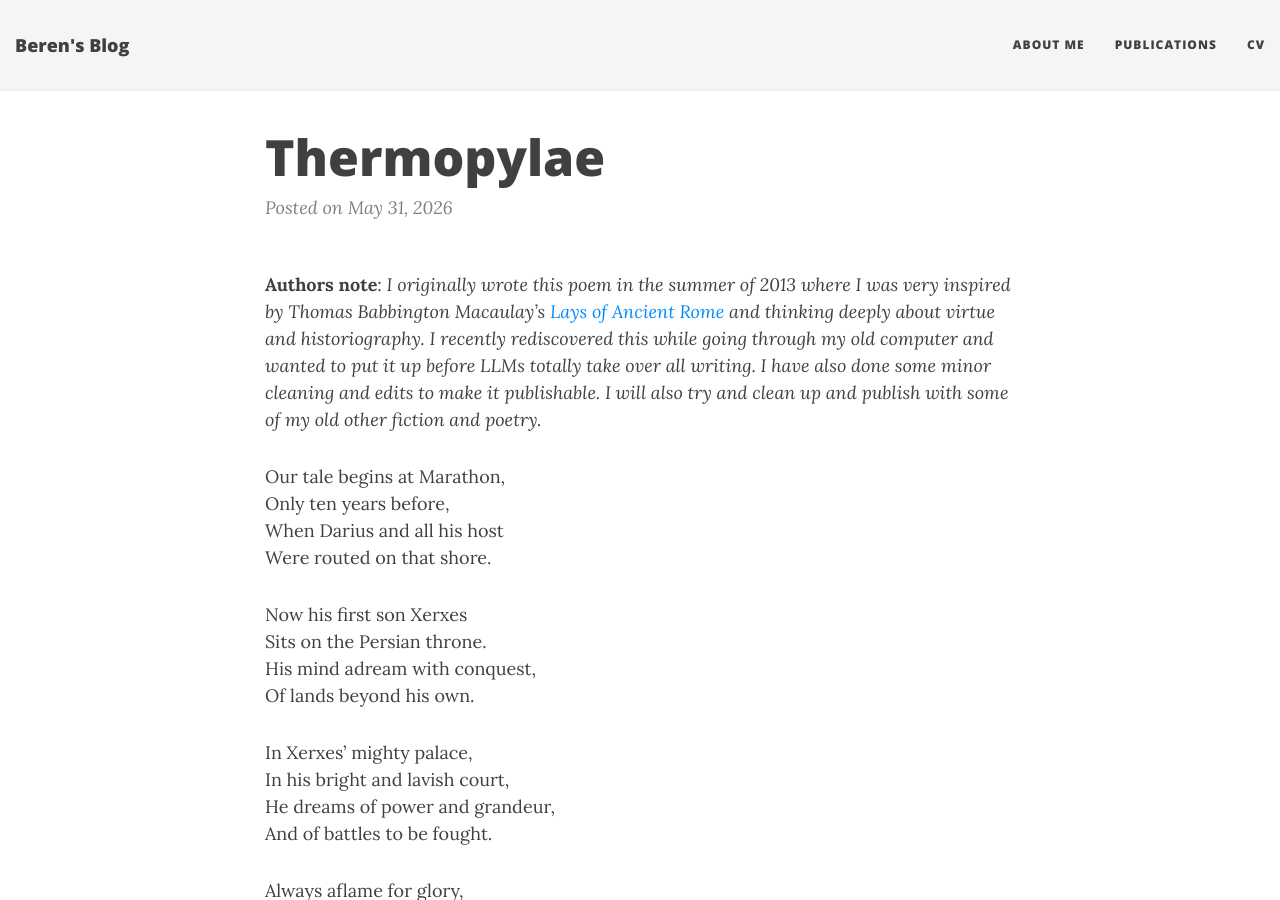
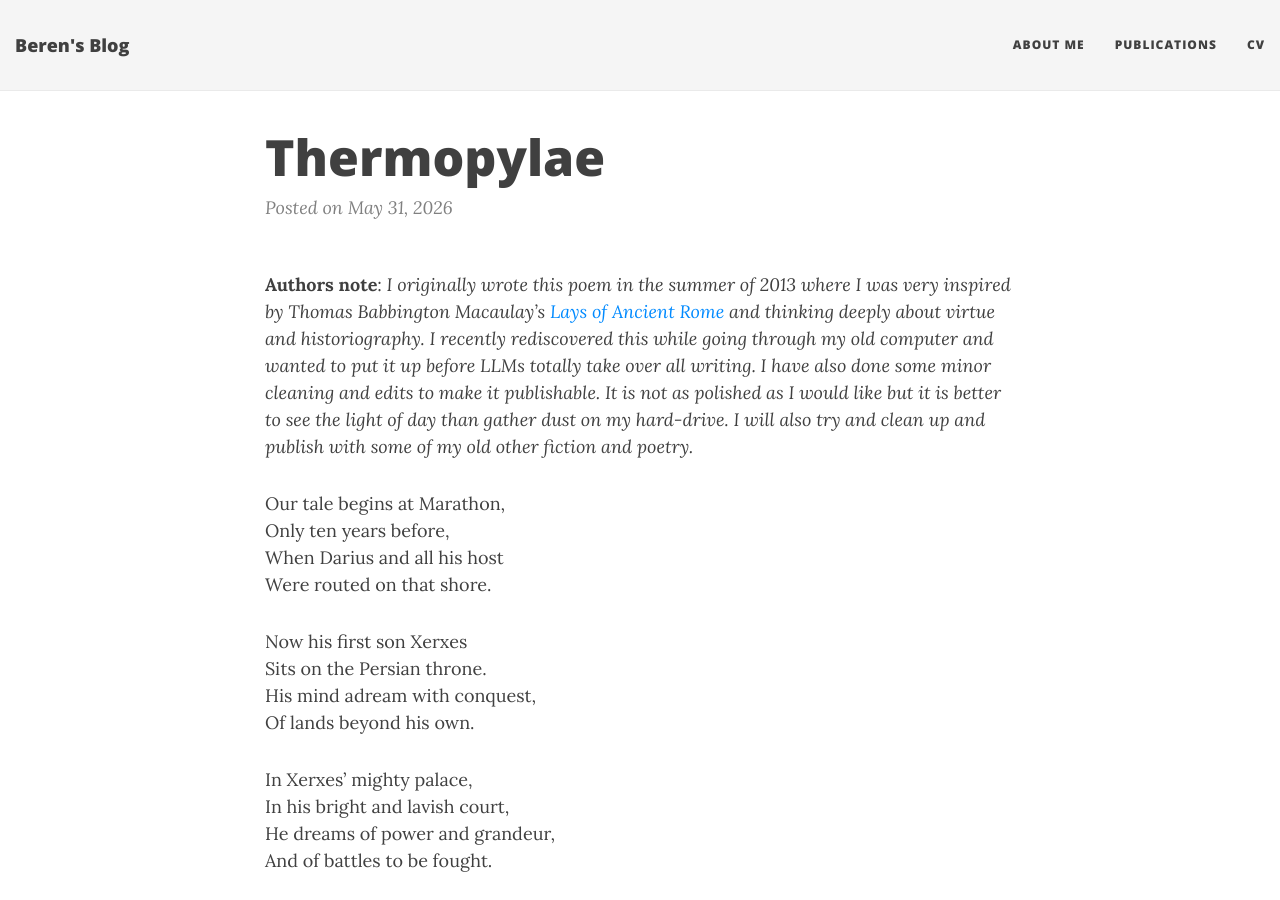
Before and after one commit to BerenMillidge/BerenMillidge.github.io, a Jekyll site: the page built from _posts/2026-05-31-Thermopylae.md, in a window 1280 px wide and 900 px high. Built offline with Jekyll 4.4.1, drawn with Linux system fonts in a browser that asks for light colours; nearby versions of some CDN libraries.

Commit message:
Update 2026-05-31-Thermopylae.md

```diff
--- a/_posts/2026-05-31-Thermopylae.md
+++ b/_posts/2026-05-31-Thermopylae.md
@@ -3,7 +3,7 @@ layout: post
 title: Thermopylae
 ---
 
-**Authors note**: *I originally wrote this poem in the summer of 2013 where I was very inspired by Thomas Babbington Macaulay’s [Lays of Ancient Rome](https://www.gutenberg.org/files/847/847-h/847-h.htm) and thinking deeply about virtue and historiography. I recently rediscovered this while going through my old computer and wanted to put it up before LLMs totally take over all writing. I have also done some minor cleaning and edits to make it publishable.  I will also try and clean up and publish with some of my old other fiction and poetry.*
+**Authors note**: *I originally wrote this poem in the summer of 2013 where I was very inspired by Thomas Babbington Macaulay’s [Lays of Ancient Rome](https://www.gutenberg.org/files/847/847-h/847-h.htm) and thinking deeply about virtue and historiography. I recently rediscovered this while going through my old computer and wanted to put it up before LLMs totally take over all writing. I have also done some minor cleaning and edits to make it publishable. It is not as polished as I would like but it is better to see the light of day than gather dust on my hard-drive.  I will also try and clean up and publish with some of my old other fiction and poetry.*
 
 Our tale begins at Marathon,
 Only ten years before,
```
